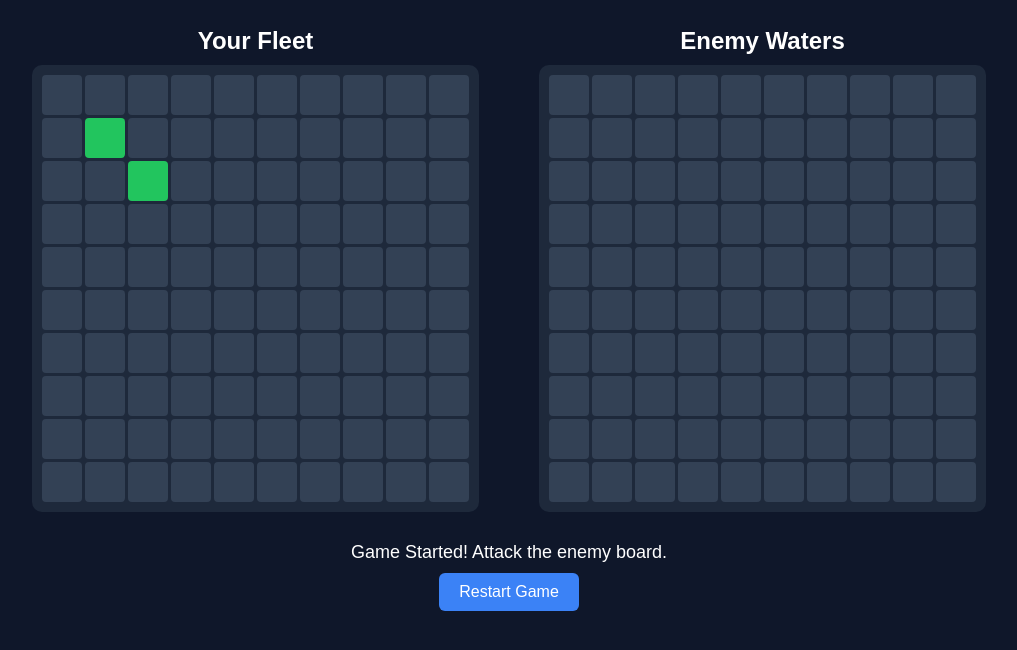
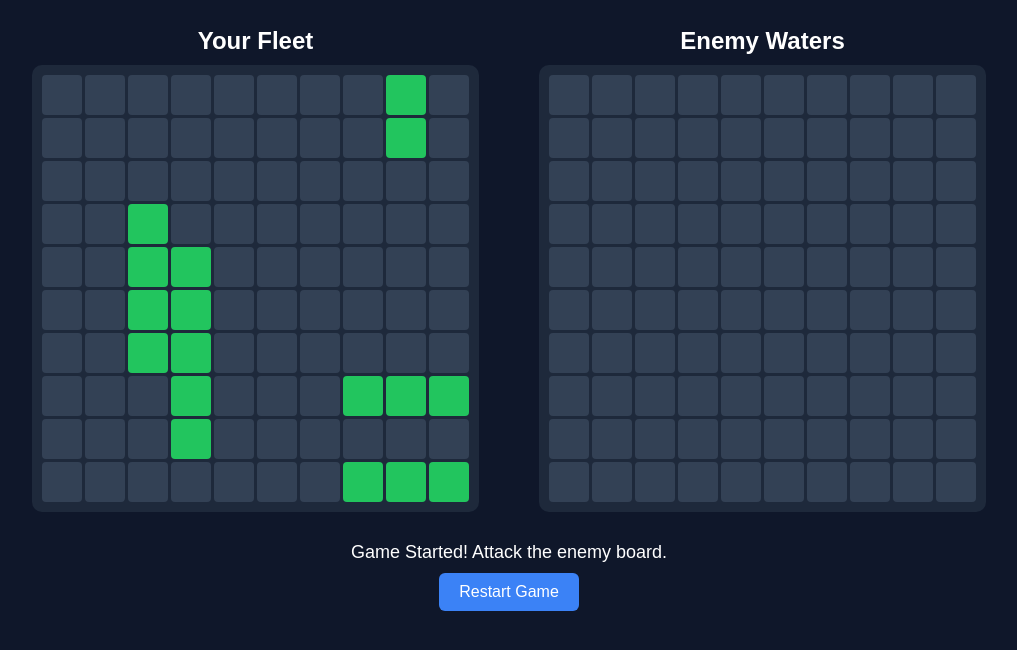
Before and after one commit to Sanskriti3104/Battleships, a website built with webpack: page src/index.html in a window 1280 px wide. Shown: the part 78-728 px from the top of the page, without its empty margins (131-1148 px from the left). Built offline with nearby package versions, Linux system fonts and the light colour scheme.

Commit message:
Implement random auto Placement of Ships

```diff
--- a/src/Game.js
+++ b/src/Game.js
@@ -1,8 +1,18 @@
 import Ship from './ship.js';
 import Player from './Player.js';
 import * as DOM from './DOM.js';
+import autoPlaceShip from './ShipPlacement.js';
 
 export default function Game() {
+    // Ships
+    const ships = [
+        new Ship("Carrier", 5),
+        new Ship("Battleship", 4),
+        new Ship("Cruiser", 3),
+        new Ship("Submarine", 3),
+        new Ship("Destroyer", 2)
+    ];
+
     // Create players
     const humanPlayer = new Player('Human');
     const computerPlayer = new Player('Computer');
@@ -10,12 +20,14 @@ export default function Game() {
     // Flag to track if the game is over
     let gameOver = false;
 
-    // Place ships for both players
-    humanPlayer.gameboard.placeShip(new Ship(1), 1, 1);
-    humanPlayer.gameboard.placeShip(new Ship(1), 2, 2);
+    // Place ships randomly for both players
+    ships.forEach(ship => {
+        autoPlaceShip(humanPlayer.gameboard, ship);
+    });
 
-    computerPlayer.gameboard.placeShip(new Ship(1), 0, 0);
-    computerPlayer.gameboard.placeShip(new Ship(1), 3, 1);
+    ships.forEach(ship => {
+        autoPlaceShip(computerPlayer.gameboard, new Ship(ship.name, ship.length));
+    });
 
     // Render the boards
     DOM.renderBoard(humanPlayer.gameboard, DOM.humanBoard, false);
@@ -23,12 +35,10 @@ export default function Game() {
 
     // Set the active player
     let activePlayer = humanPlayer;
-    console.log(`Game started! It's ${activePlayer.name}'s turn.`);
 
     // Function to switch active player
     const switchPlayer = () => {
         activePlayer = activePlayer === humanPlayer ? computerPlayer : humanPlayer;
-        console.log(`It's now ${activePlayer.name}'s turn.`);
     }
 
     // Start the game loop
--- a/src/Gameboard.js
+++ b/src/Gameboard.js
@@ -11,17 +11,18 @@ function Gameboard() {
     this.missedAttacks = [];
     this.hitAttacks = [];
 
-    this.placeShip = function (ship, x, y) {
+    this.placeShip = function (ship, x, y, direction) {
 
-        if (x < 0 || x >= boardSize || y < 0 || y >= boardSize) {
-            return null; // Out of bounds, do not place the ship
+        for (let i = 0; i < ship.length; i++) {
+
+            let r = x;
+            let c = y;
+
+            if (direction === "horizontal") c += i;
+            else r += i;
+
+            this.board[r][c] = ship;
         }
-
-        if (this.board[x][y] !== null) {
-            return "Cell already occupied";
-        }
-
-        this.board[x][y] = ship;
         this.ships.push(ship);
     }
 
--- /dev/null
+++ b/src/ShipPlacement.js
@@ -0,0 +1,54 @@
+export default function autoPlaceShip(gameboard, ship) {
+    const board = gameboard.board;
+    const boardSize = board.length;
+
+    function getRandomDirection() {
+        return Math.random() < 0.5 ? "horizontal" : "vertical";
+    }
+
+    function getRandomStart(shipLength, direction) {
+        let row = Math.floor(Math.random() * boardSize);
+        let col = Math.floor(Math.random() * boardSize);
+
+        if (direction === "horizontal" && col + shipLength > boardSize) {
+            col = boardSize - shipLength;
+        }
+
+        if (direction === "vertical" && row + shipLength > boardSize) {
+            row = boardSize - shipLength;
+        }
+
+        return [row, col];
+    }
+
+    function canPlaceShip(row, col, shipLength, direction) {
+
+        for (let i = 0; i < shipLength; i++) {
+
+            let r = row;
+            let c = col;
+
+            if (direction === "horizontal") c += i;
+            else r += i;
+
+            if (board[r][c] !== null) {
+                return false;
+            }
+        }
+
+        return true;
+    }
+
+    let placed = false;
+
+    while (!placed) {
+        const direction = getRandomDirection();
+        const [row, col] = getRandomStart(ship.length, direction);
+
+        if (canPlaceShip(row, col, ship.length, direction)) {
+            gameboard.placeShip(ship, row, col, direction);
+            placed = true;
+
+        }
+    }
+}
--- a/src/index.html
+++ b/src/index.html
@@ -5,7 +5,6 @@
     <meta charset="UTF-8">
     <meta name="viewport" content="width=device-width, initial-scale=1.0">
     <title>Battleships</title>
-    <link rel="stylesheet" href="styles.css">
 </head>
 
 <body>
--- a/src/ship.js
+++ b/src/ship.js
@@ -1,4 +1,5 @@
-export default function Ship(length) {
+export default function Ship(name,length) {
+    this.name = name;
     this.length = length;
     let hits = 0;
 
```
